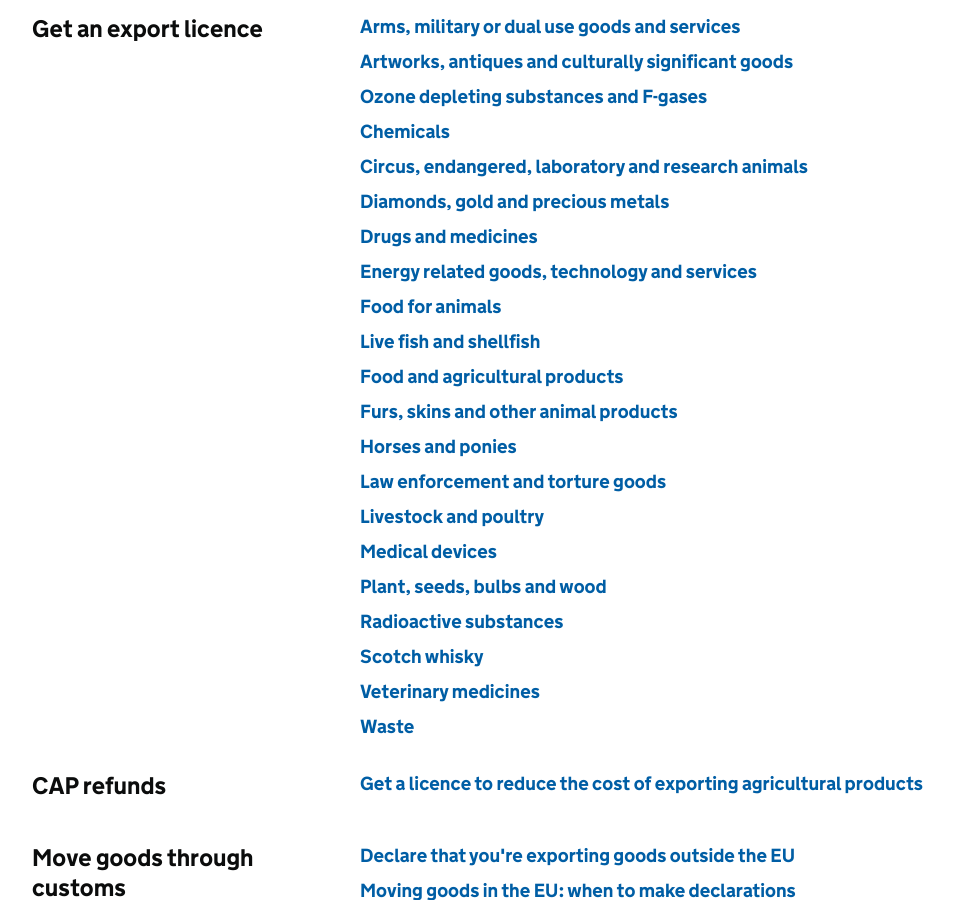
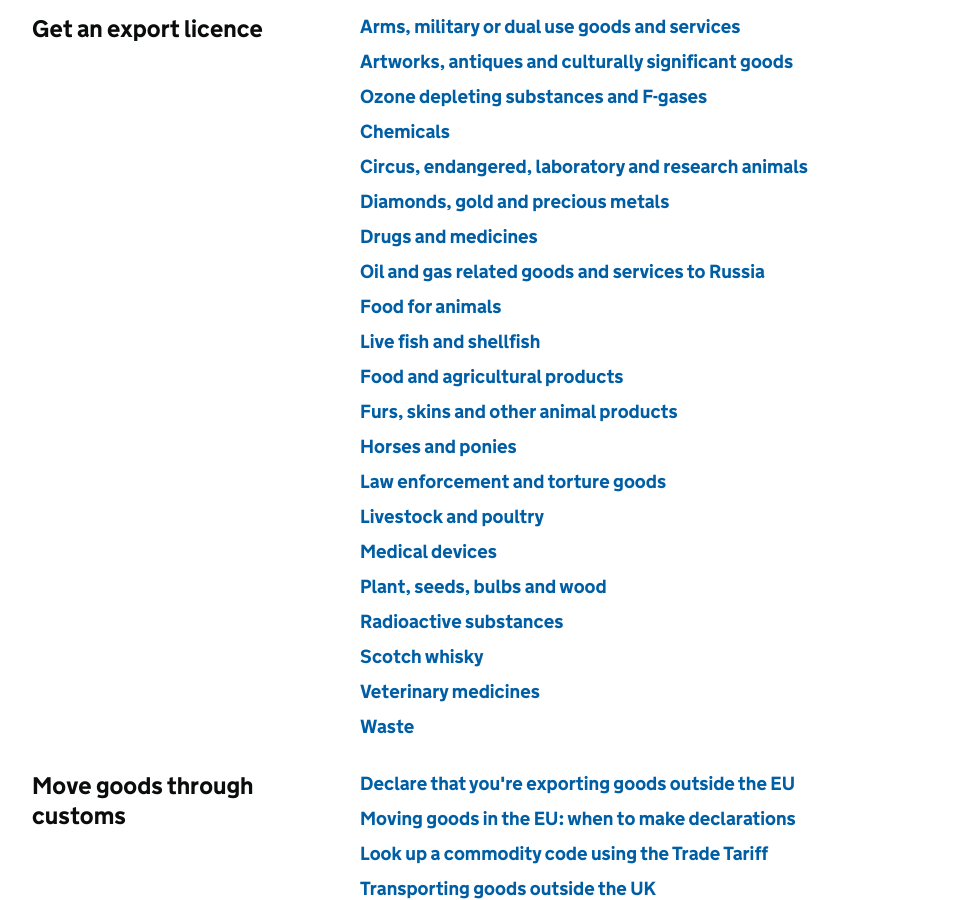
Before and after one commit to alphagov/govuk-import-export-prototype, a Jekyll site: the page built from topic/business-and-self-employed/exporting-and-doing-business-abroad.html, in a window 1280 px wide and 900 px high, scrolled down 709 px. Shown: the whole window, without its empty margins (158-1112 px from the left). Built offline with Jekyll 4.4.1, drawn with Linux system fonts in a browser that asks for light colours.

Commit message:
Update exporting-and-doing-business-abroad.html

```diff
--- a/topic/business-and-self-employed/exporting-and-doing-business-abroad.html
+++ b/topic/business-and-self-employed/exporting-and-doing-business-abroad.html
@@ -39,7 +39,7 @@
        url: '/guidance/get-a-licence-to-export-diamonds.html'
      - name: Drugs and medicines
        url: '/guidance/get-a-licence-to-export-drugs-and-medicines.html'
-     - name: Energy related goods, technology and services
+     - name: Oil and gas related goods and services to Russia
        url: '/guidance/get-a-licence-to-export-energy-related-goods-technology-and-services.html'
      - name: Food for animals
        url: '/guidance/get-a-licence-to-export-food-for-animals.html'
@@ -67,11 +67,6 @@
        url: '/guidance/get-a-licence-to-export-veterinary-medicines.html'
      - name: Waste
        url: '/guidance/get-a-licence-to-export-waste.html'
-
- - title: CAP refunds
-   links:
-     - name: Get a licence to reduce the cost of exporting agricultural products
-       url: '/guidance/claim-cap-refund.html'
 
  - title: Move goods through customs
    links:
```
